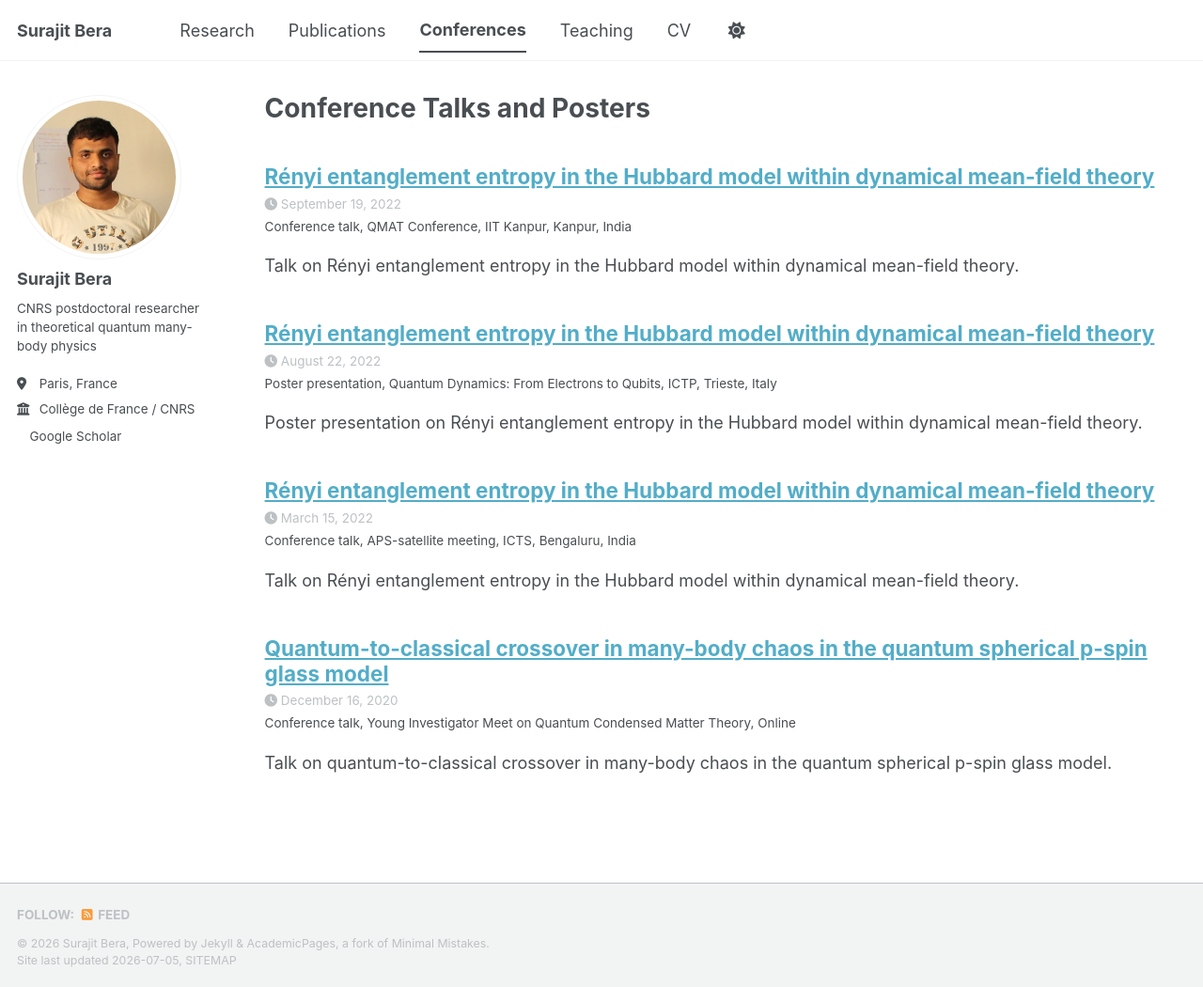
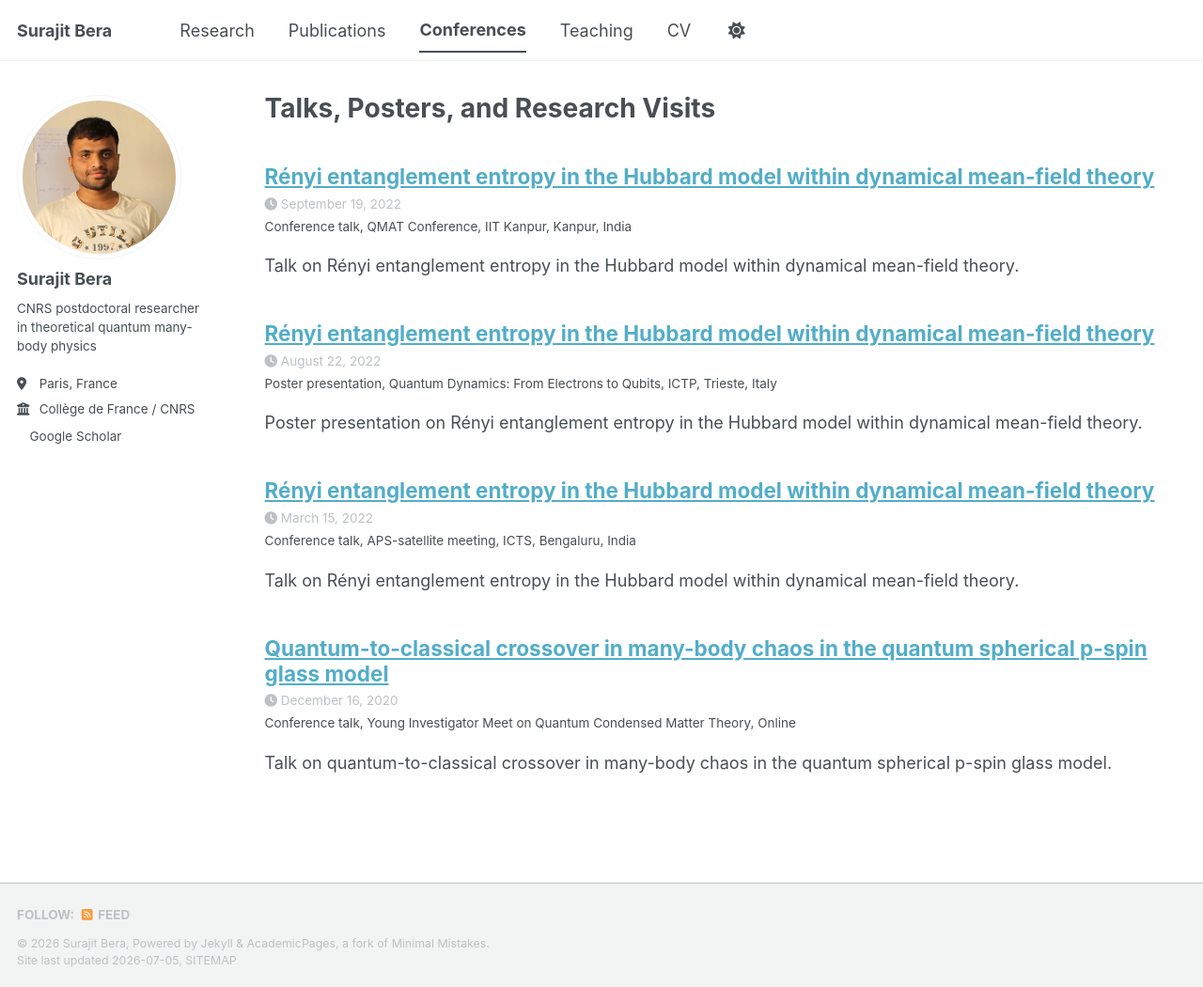
Before and after one commit to surajitbera-physics/surajitbera-physics.github.io, a Jekyll site: the page built from _pages/talks.html, in a window 1280 px wide and 1050 px high. Shown: the whole window at 94% size. Built offline with Jekyll 4.4.1, drawn with Linux system fonts in a browser that asks for light colours; a style sheet for code colours, icons or effects is not loaded.

Commit message:
Update title for talks page

```diff
--- a/_pages/talks.html
+++ b/_pages/talks.html
@@ -1,6 +1,6 @@
 ---
 layout: archive
-title: "Conference Talks and Posters"
+title: "Talks, Posters, and Research Visits"
 permalink: /talks/
 author_profile: true
 ---
```
